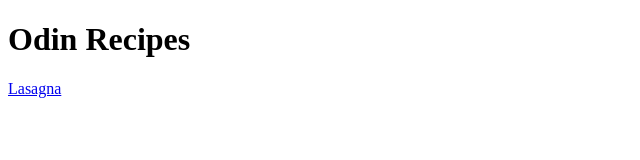
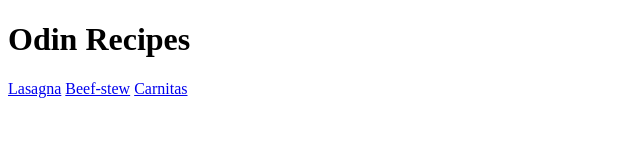
Before and after one commit to Stacey-bee/odin-recipes, a plain HTML site: page index.html in a window 1280 px wide. Shown: the whole page, without its empty margins (0-640 px from the left). Drawn offline with Linux system fonts and the light colour scheme.

Commit message:
link recipe pages to main page

```diff
--- a/index.html
+++ b/index.html
@@ -6,6 +6,9 @@
     </head>
     <body>
         <h1>Odin Recipes</h1>
+
         <a href="recipes/lasagna.html">Lasagna</a>
+        <a href="recipes/beef-stew.html">Beef-stew</a>
+        <a href="recipes/Carnitas.html">Carnitas</a>
     </body>
 </html>
```
